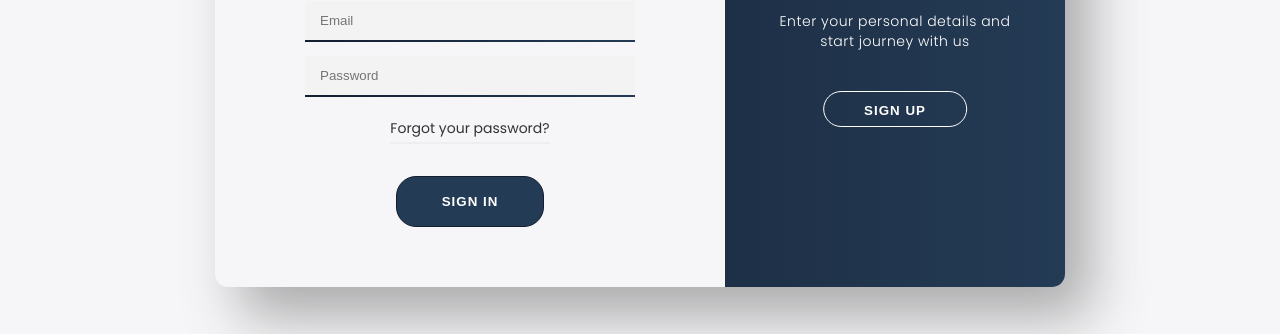
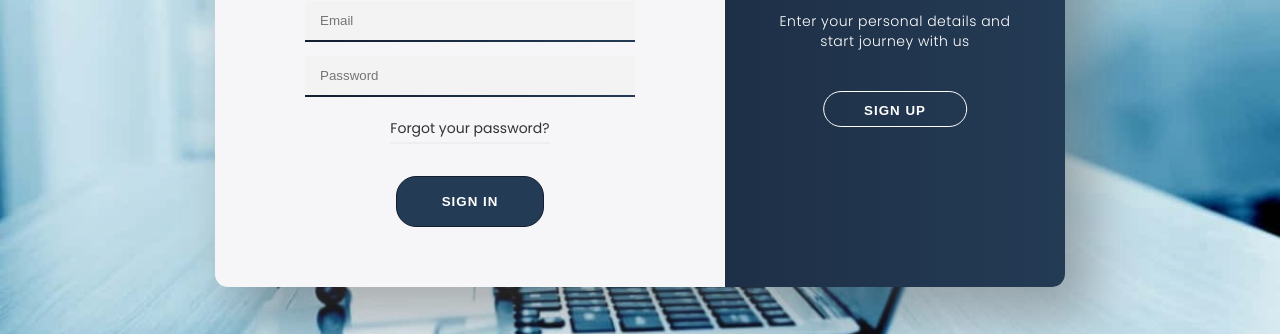
Before and after one commit to Saptakcodes/Ecommerce, a plain HTML site: page index.html in a window 1280 px wide. Shown: the part 296-630 px from the top of the page. Drawn offline with Linux system fonts and the light colour scheme.

Commit message:
Update style.css

```diff
--- a/style.css
+++ b/style.css
@@ -14,8 +14,11 @@
 
 body {
     height: 100vh;
-    background: #f6f5f7;
-    /* background-image: url("image1.jpg"); */
+    /* background: #f6f5f7; */
+    background-image: url("image5.jpeg");
+    height: 100vh;
+    background-size: cover;
+    background-position: center;
     display: grid;
     place-content: center;
     font-family: 'Poppins', sans-serif;
```
